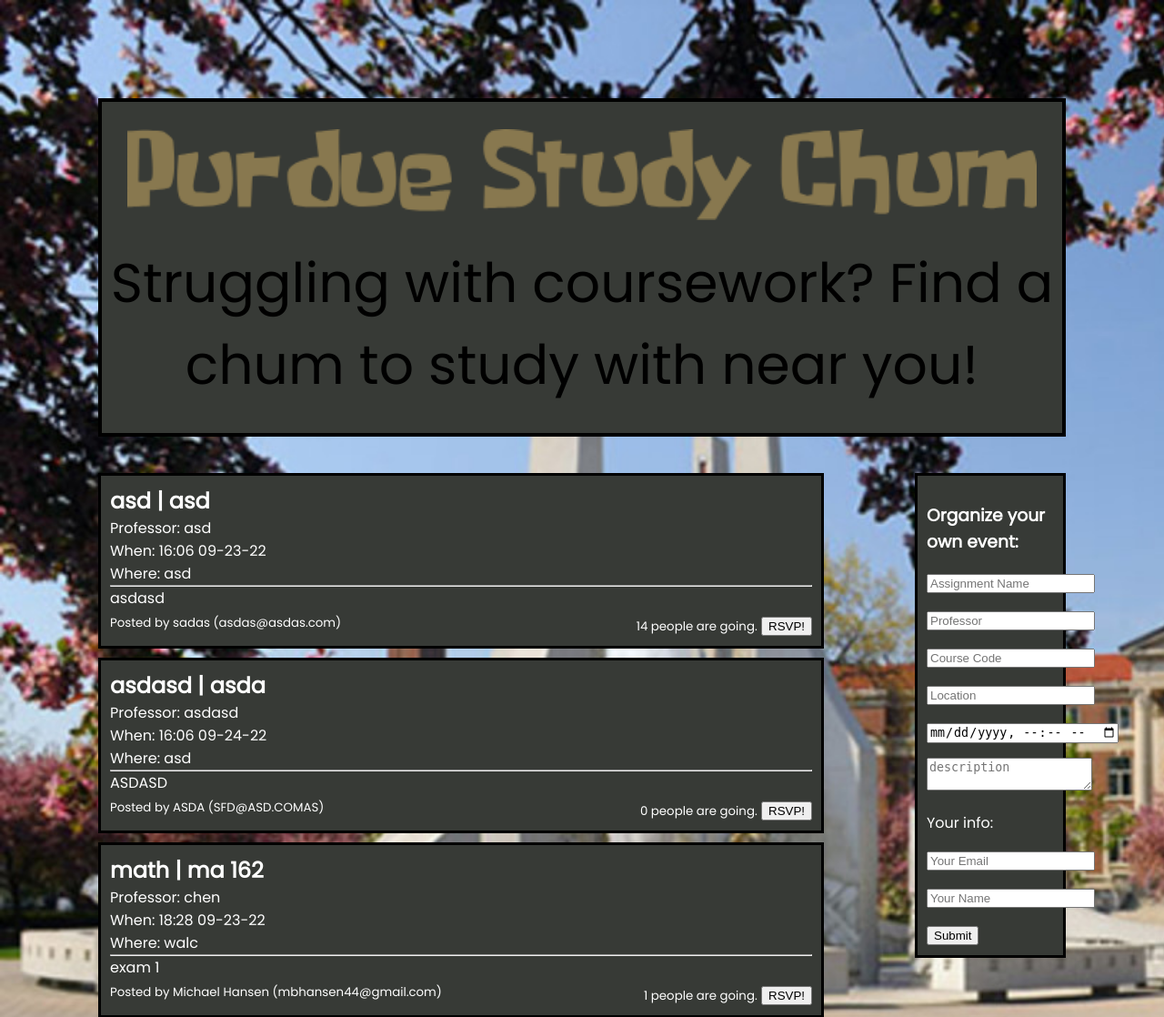
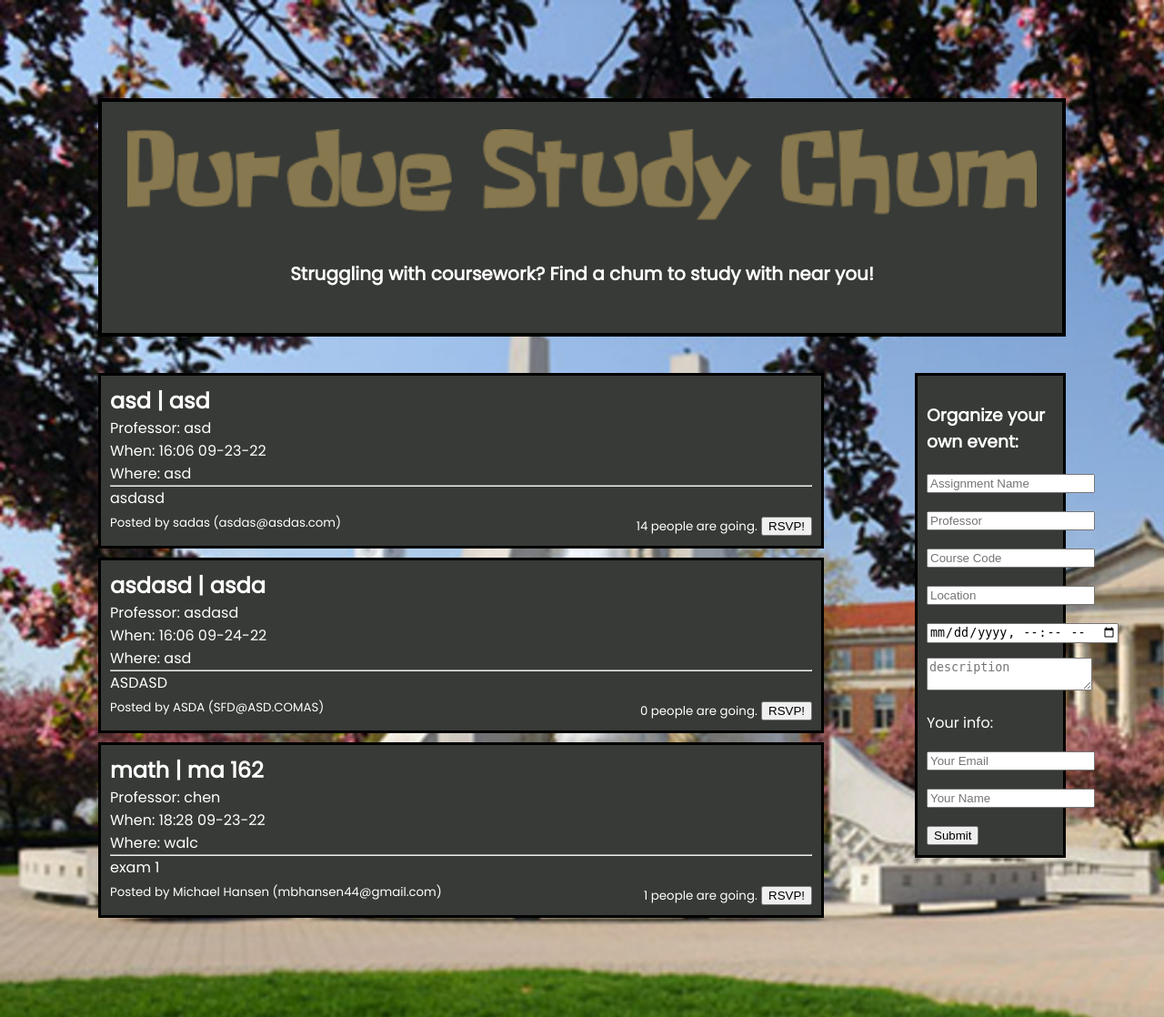
Before and after one commit to nathanielCherian/8th-floor, a Flask app: page / in a window 1280 px wide. Shown: the top 1118 px of the page at 91% size. Run offline with Flask 2, Linux system fonts and the light colour scheme; data comes from the database, SQL or seed files in the repository; both versions use the stored data as it was after the commit.

Commit message:
Shrinked Size of Subtitle

```diff
--- a/templates/index.html
+++ b/templates/index.html
@@ -4,7 +4,8 @@
 <link href='https://fonts.googleapis.com/css?family=Poppins' rel='stylesheet'>
 <div class="header">
     <img src="/static/purdue_study_chum_logo.png" width="1000" height="100"/>
-    <width="1000" height="100" color:white >Struggling with coursework? Find a chum to study with near you!
+    <h3 style="color: white; font-size: 20px;">Struggling with coursework? Find a chum to study with near you!</h3>
+    <!-- <width="1000" height="100" s >Struggling with coursework? Find a chum to study with near you! -->
 </div>
  <div class="row">
     <div class="leftcolumn">
```
Also changed, not shown: database.sqlite3.
